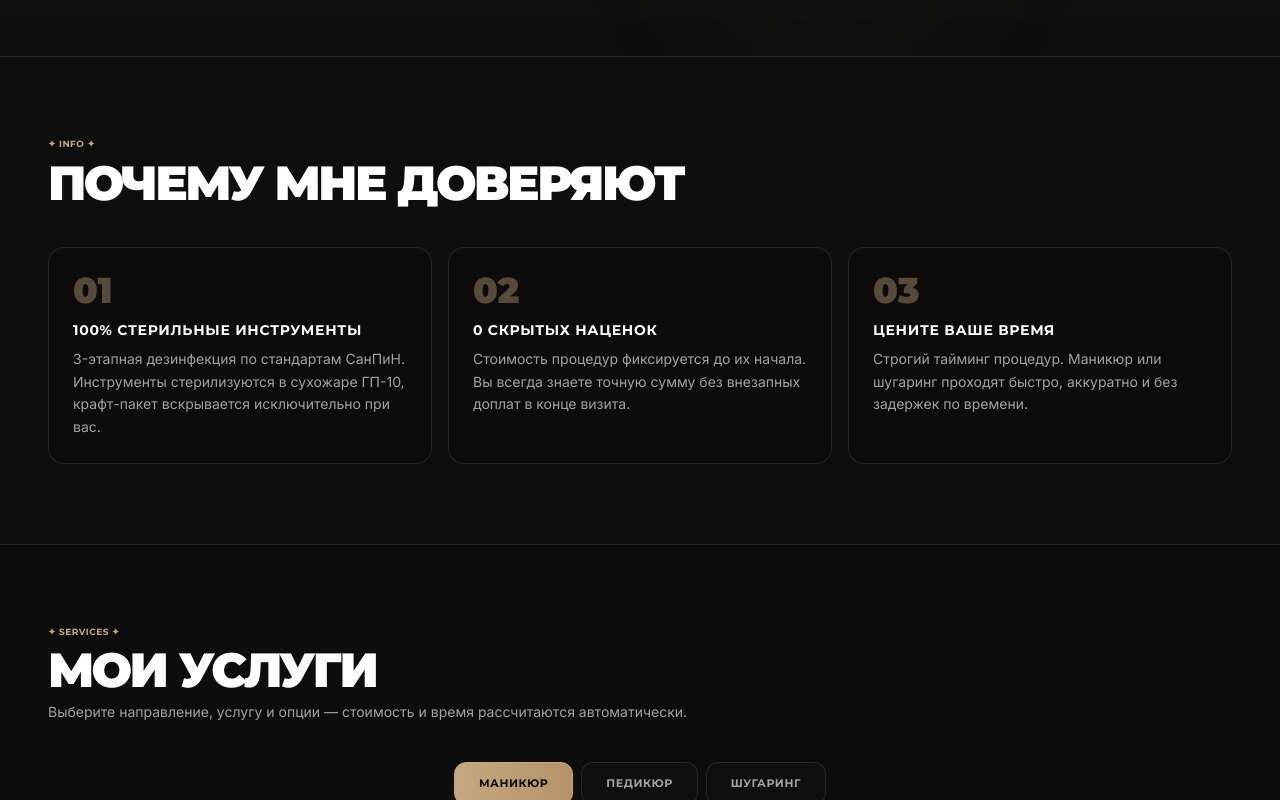
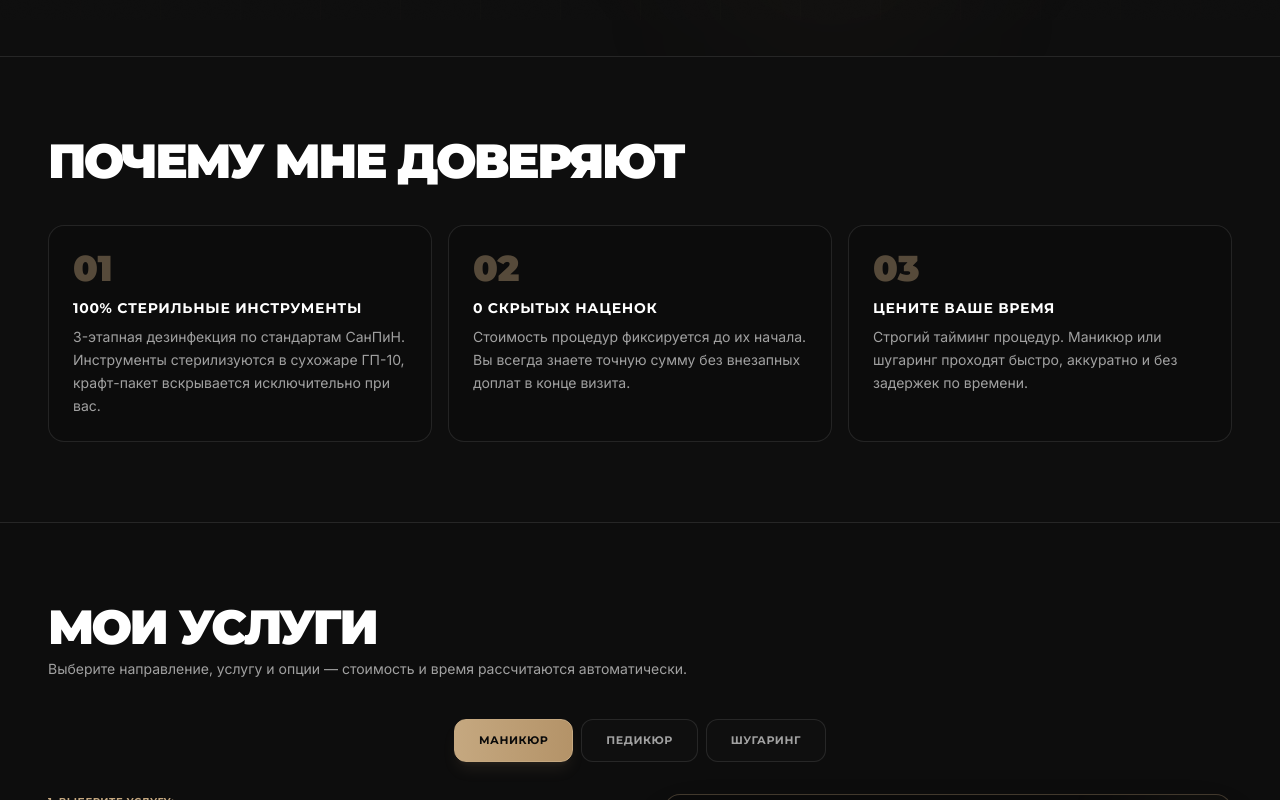
Before and after one commit to COMBINATORR/Nail-Master, a React (Vite) app: page / in a window 1280 px wide. Shown: the part 780-1580 px from the top of the page. Built offline with nearby package versions, Linux system fonts and the light colour scheme; a web font is replaced by a local one.

Commit message:
design: globally remove section overline tags

```diff
--- a/src/App.jsx
+++ b/src/App.jsx
@@ -137,11 +137,7 @@ const ArrowUpIcon = ({ className = "w-5 h-5" }) => (
 
 
 
-const SectionLabel = ({ text }) => (
-  <div className="flex items-center gap-1.5 mb-2">
-    <span className="font-display text-[9px] tracking-wider text-bronze-500 font-bold uppercase">✦ {text} ✦</span>
-  </div>
-);
+const SectionLabel = () => null;
 
 const nailShapes = [
   { id: 'sharp_square', nameRu: 'Четкий квадрат', nameKk: 'Анық квадрат', nameEn: 'Sharp square', path: "M10,18 L10,8 L22,8 L22,18" },
```
